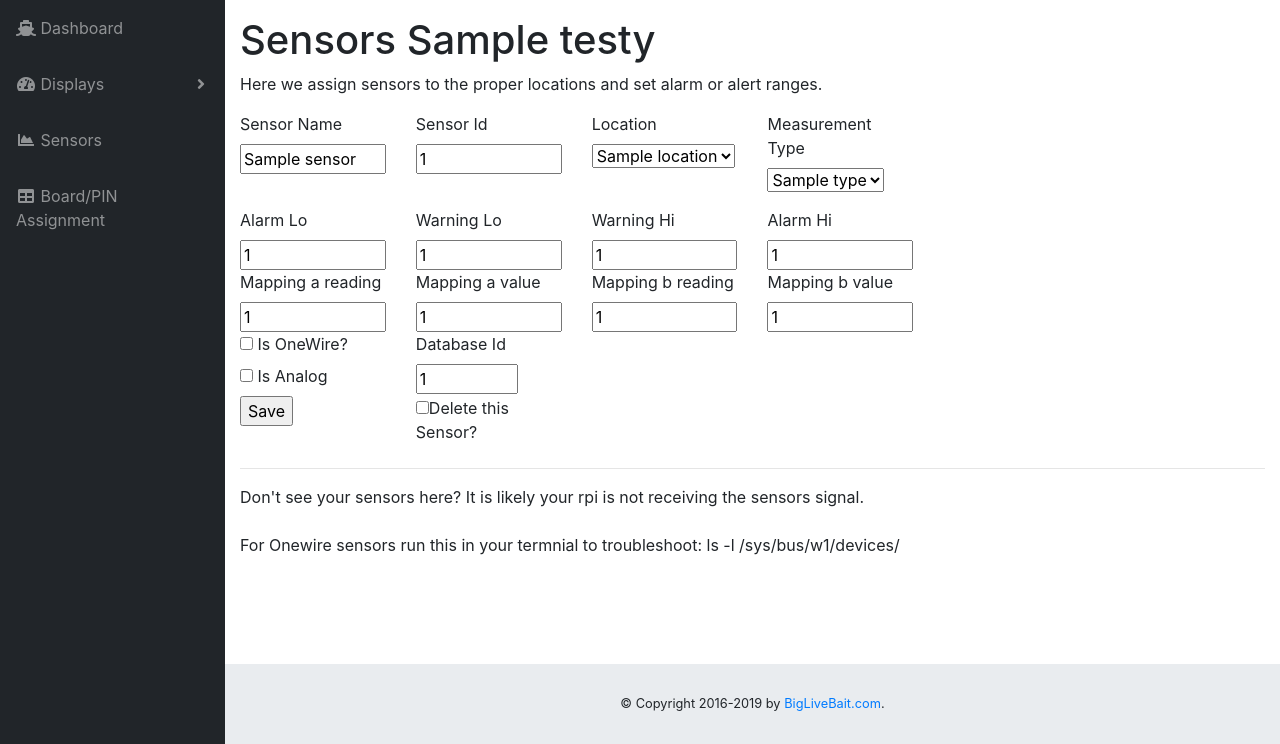
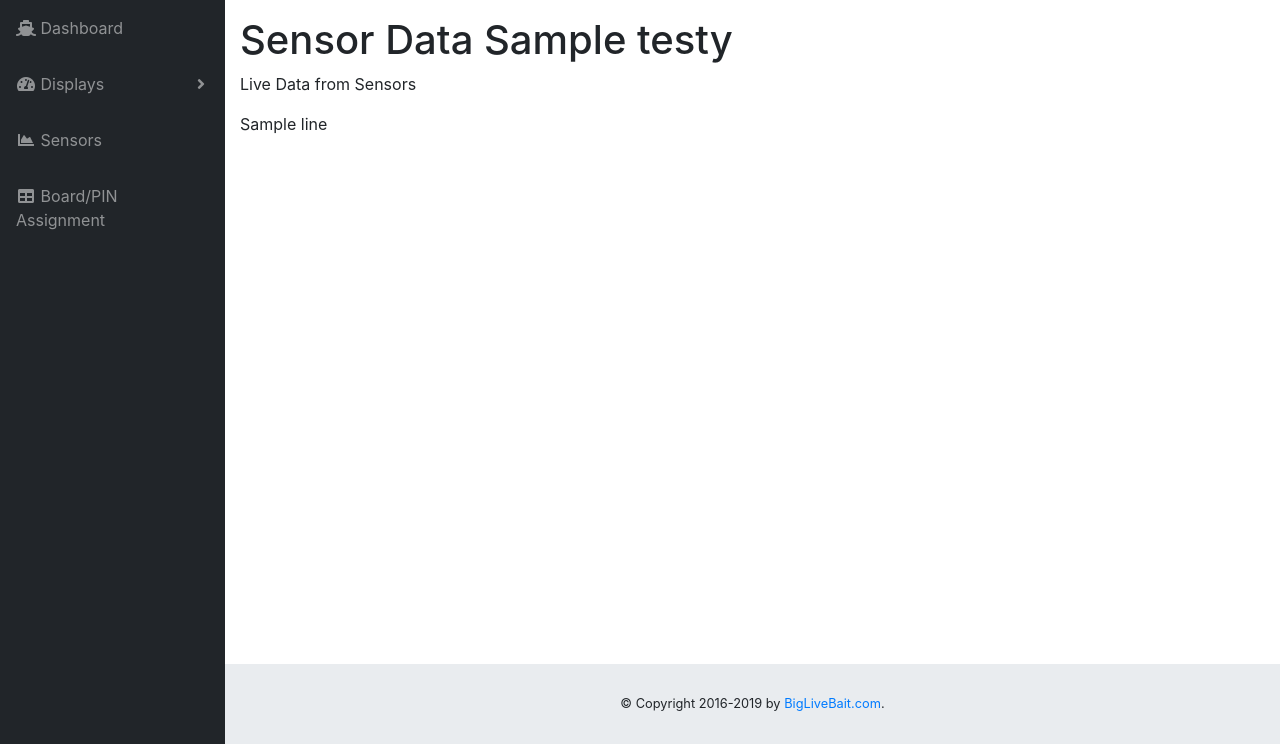
Before and after one commit to rustybucket145/Yacht-Brain-Python, a Flask app: template templates/display.html in a window 1280 px wide. Shown: the part 56-800 px from the top of the page. Run offline with Flask 2, Linux system fonts and the light colour scheme; tables that the repository leaves empty hold one stand-in row (values such as "Sample post"); the template is opened without the code that fills it: values that come from a table or form of the project are taken from there, most other values are stand-ins (such as "Sample title", 1, 10 or a date in 2020); some libraries are stand-ins or nearby versions.

Commit message:
Add files via upload

```diff
--- a/templates/display.html
+++ b/templates/display.html
@@ -8,121 +8,20 @@
   </style>
 {% endblock %}
 {% block content %}
-    <h1>Sensors {{ testy }}</h1>
+    <h1>Sensor Data {{ testy }}</h1>
     <p class="important">
-        Here we assign sensors to the proper locations and set alarm or alert ranges.
+        Live Data from Sensors
     </p>
 
 
-        {% for sensor in sensors %}
-
-            <form method="POST" action="">
-                <div class="form-group row">
-
-                    <div class="col-sm-2">
-                        <label for="title">Sensor Name</label>
-                        <input type="text" name="title" value="{{sensor.title}}">
-                    </div>
-                    <div class="col-sm-2">
-                        <label for="sensor_id">Sensor Id</label>
-                        <input type="text" name="sensor_id" value="{{ sensor.sensor_id }}">
-                    </div>
-                    <div class="col-sm-2">
-                        <label for="sensor_location">Location</label>
-                        <select name="sensor_location">
-                            {% for sensor_location in sensor_locations %}
-                                <option value="{{ sensor_location.sensor_location_value }}" {% if sensor.sensor_location == sensor_location.sensor_location_value %}selected{% endif %}>{{ sensor_location.sensor_location_title }}</option>
-                            {% endfor %}
-
-                        </select>
-
-                    </div>
-                    <div class="col-sm-2">
-                        <label for="sensor_location">Measurement Type</label>
-                        <select name="sensor_type">
-                            {% for sensor_type in sensor_types %}
-                                <option value="{{ sensor_type.sensor_type_value }}" {% if sensor.sensor_type == sensor_type.sensor_type_value %}selected{% endif %}>{{ sensor_type.sensor_type_title }}</option>
-                            {% endfor %}
-
-                        </select>
-
-                    </div>
-
-                </div>
-                <div class="row">
-                    <div class="col-sm-2">
-                        <label for="alarm_low">Alarm Lo</label>
-                        <input type="text" name="alarm_low" value="{{ sensor.alarm_low }}">
-                    </div>
-                    <div class="col-sm-2">
-                        <label for="warning_low">Warning Lo</label>
-                        <input type="text" name="warning_low" value="{{ sensor.warning_low }}">
-                    </div>
-                    <div class="col-sm-2">
-                        <label for="warning_hi">Warning Hi</label>
-                        <input type="text" name="warning_hi" value="{{ sensor.warning_hi }}">
-                    </div>
-                    <div class="col-sm-2">
-                        <label for="alarm_hi">Alarm Hi</label>
-                        <input type="text" name="alarm_hi" value="{{ sensor.alarm_hi }}">
-                    </div>
-                 </div>
-                 <div class="row">
-                    <div class="col-sm-2">
-                        <label for="mapping_a_reading">Mapping a reading</label>
-                        <input type="text" name="mapping_a_reading" value="{{ sensor.mapping_a_reading }}">
-                    </div>
-                    <div class="col-sm-2">
-                        <label for="mapping_a_value">Mapping a value</label>
-                        <input type="text" name="mapping_a_value" value="{{ sensor.mapping_a_value }}">
-                    </div>
-                    <div class="col-sm-2">
-                        <label for="mapping_b_reading">Mapping b reading</label>
-                        <input type="text" name="mapping_b_reading" value="{{ sensor.mapping_b_reading }}">
-                    </div>
-                    <div class="col-sm-2">
-                        <label for="mapping_b_value">Mapping b value</label>
-                        <input type="text" name="mapping_b_value" value="{{ sensor.mapping_b_value }}">
-                    </div>
-                 </div>
-                 <div class="row">
-                    <div class="col-sm-2">
-                        <label for="is_one_wire"><input type="checkbox" name="is_one_wire" value="1" {% if sensor.is_one_wire == '1' %}checked="checked"{% endif %}> Is OneWire?</label>
-                        <label for="is_analog_sensor"><input type="checkbox" name="is_analog_sensor" value="1" {% if sensor.is_analog_sensor == '1' %}checked="checked"{% endif %}> Is Analog</label>
-                    </div>
-
-                    <div class="col-sm-2">
-                        <label for="sensor_db_id">Database Id</label>
-                        <input type="text" name="sensor_db_id" value="{{ sensor.sensor_db_id }}" size=5>
-			<!-- making the sensor ID disabled prevents the value from being published to the form and readable in code.  removed this for timebeing -->
-                    </div>
-                 </div>
-                 <div class="row">
-                    <div class="col-sm-2">
-                        <input type="submit" value="Save">
-                    </div>
-		    <div class="col-sm-2">
-                        <label for="Delete"><input type="checkbox" name="delete" value="1">Delete this Sensor?</label>
-                    </div>
-
-
-
-                </div>
-            </form>
-
-            <hr />
-
+        {% for line in ScreenText %}
+		{{ line }}
+          	<br>
         {% endfor %}
 
 
+    <p>
 
-
-
-    <p>
-        Don't see your sensors here?  It is likely your rpi is not receiving the sensors signal.
-
-        <br><br>
-        For Onewire sensors run this in your termnial to troubleshoot:  ls -l /sys/bus/w1/devices/
     </p>
 
 {% endblock %}
--- a/templates/menu_side.html
+++ b/templates/menu_side.html
@@ -14,7 +14,7 @@
         <h6 class="dropdown-header">Helm Displays:</h6>
         <a class="dropdown-item" href="login.html">Port</a>
         <a class="dropdown-item" href="register.html">Starboard</a>
-        <a class="dropdown-item" href="forgot-password.html">Both</a>
+        <a class="dropdown-item" href="display">Both</a>
         <div class="dropdown-divider"></div>
         <h6 class="dropdown-header">Other Displays:</h6>
         <a class="dropdown-item" href="404.html">All Data</a>
--- a/templates/sensors.html
+++ b/templates/sensors.html
@@ -24,7 +24,7 @@
                         <input type="text" name="title" value="{{sensor.title}}">
                     </div>
                     <div class="col-sm-2">
-                        <label for="sensor_id">Sensor Id</label>
+                        <label for="sensor_id">Sensor Id (DONT CHANGE)</label>
                         <input type="text" name="sensor_id" value="{{ sensor.sensor_id }}">
                     </div>
                     <div class="col-sm-2">
```
